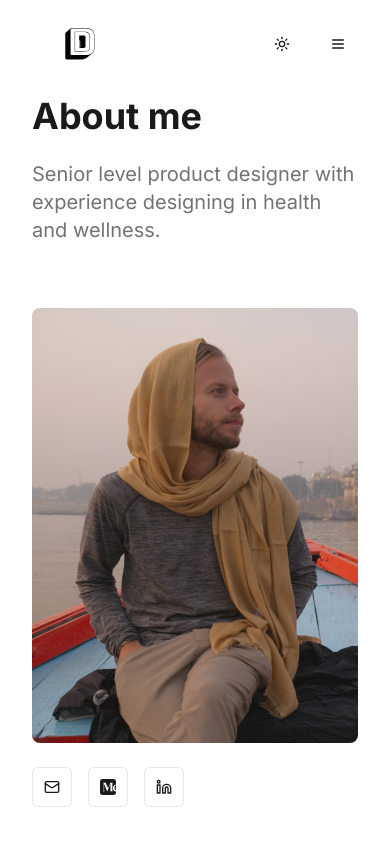
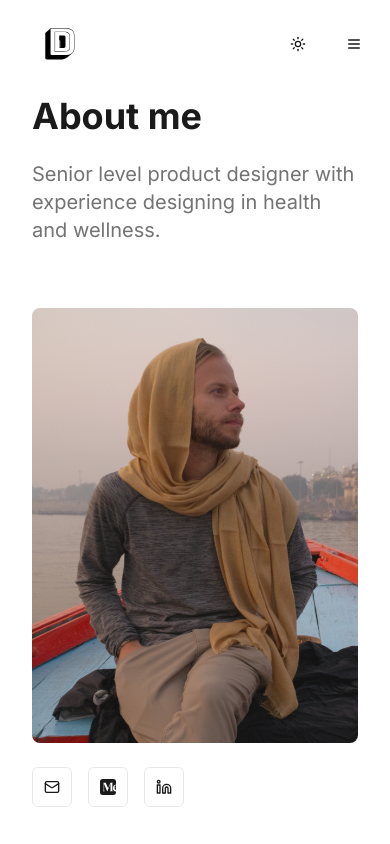
Before and after one commit to danmcsmith/portfoliov2, a Next.js app: page /about in a window 390 px wide. Shown: the top 844 px of the page. Built offline with nearby package versions, Linux system fonts and the light colour scheme.

Commit message:
Updated logo position in mobile

```diff
--- a/components/header.tsx
+++ b/components/header.tsx
@@ -46,8 +46,8 @@ export default function Header() {
         isScrolled ? "bg-background/80 backdrop-blur-md shadow-sm py-3" : "bg-transparent py-6"
       }`}
     >
-      <div className="container flex items-center justify-between">
-        <Link href="/" className="relative h-8 w-24">
+      <div className="container px-4 flex items-center justify-between">
+        <Link href="/" className="relative h-8 w-24 -ml-1">
           {mounted && (
             <img
               src={resolvedTheme === "dark" ? "/logo-light@2x.svg" : "/logo-dark@2x.svg"}
```
